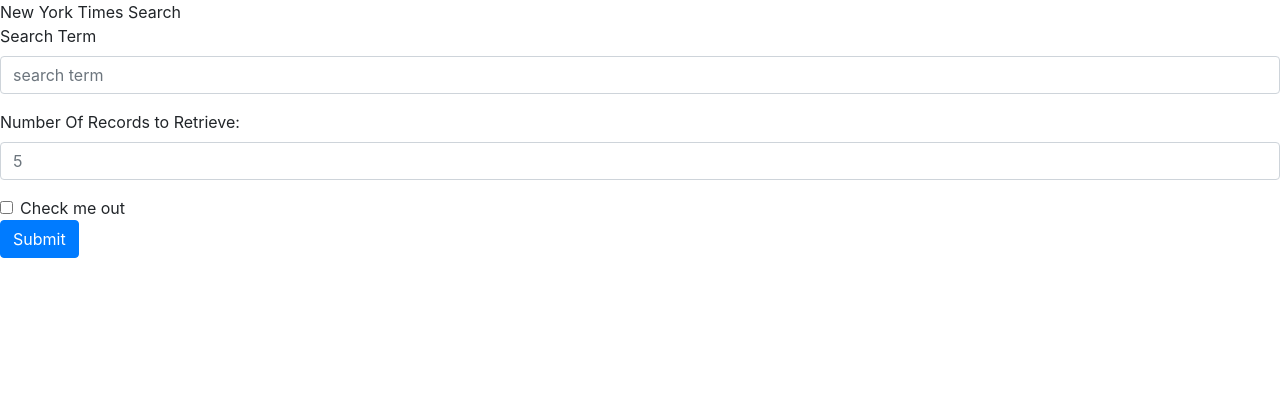
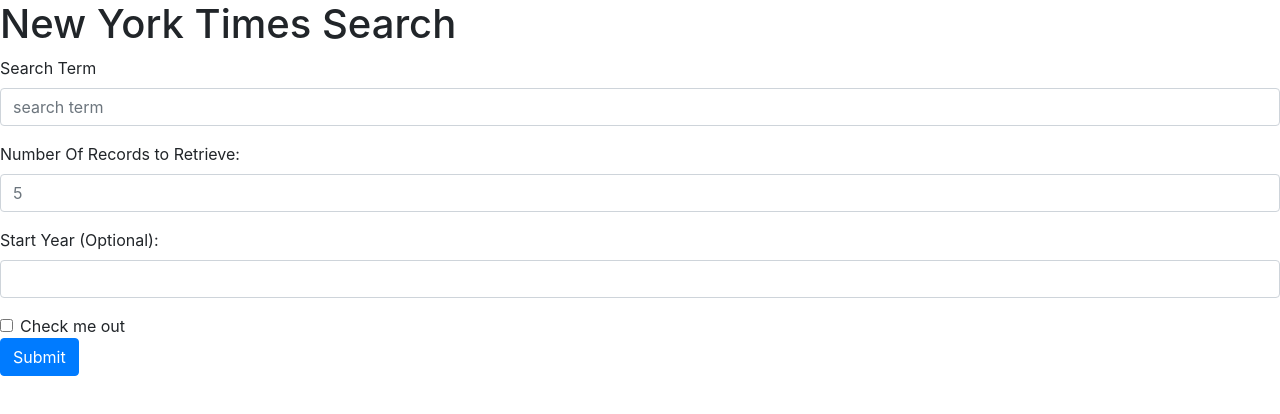
Before and after one commit to joeyr1984/nyt-assignment, a plain HTML site: page index.html in a window 1280 px wide. Drawn offline with nearby package versions, Linux system fonts and the light colour scheme.

Commit message:
joeys changes

```diff
--- a/index.html
+++ b/index.html
@@ -13,7 +13,9 @@
 <body>
     <!--header-->
     <header>
-        New York Times Search
+        <div class="header">
+            <h1>New York Times Search</h1>
+        </div>
     </header>
     <!--main-->
     <main>
@@ -27,6 +29,10 @@
                 <div class="form-group">
                     <label for="exampleInputPassword1">Number Of Records to Retrieve:</label>
                     <input type="password" class="form-control" id="exampleInputPassword1" placeholder="5">
+                </div>
+                <div class="form-group">
+                    <label for="exampleInputPassword1">Start Year (Optional):</label>
+                    <input type="password" class="form-control" id="Start-year">
                 </div>
                 <div class="form-check">
                     <input type="checkbox" class="form-check-input" id="exampleCheck1">
```
